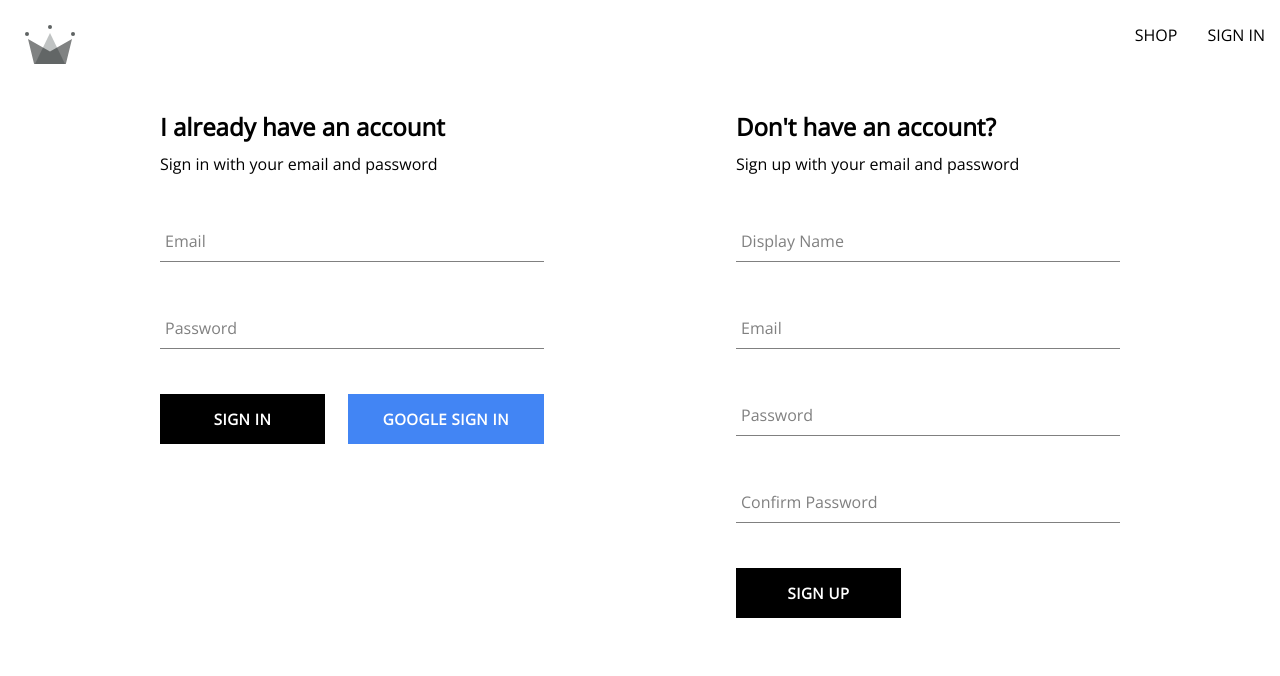
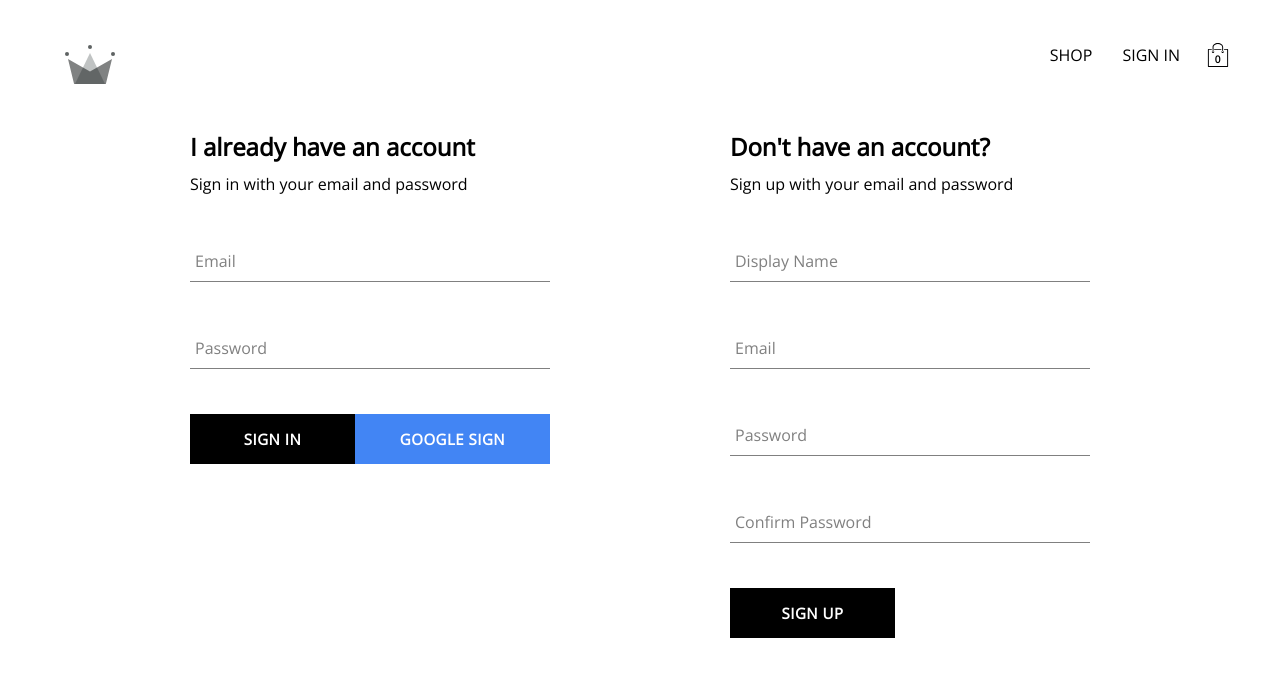
Before and after one commit to tlarmstrong/crwn-clothing, a React (Create React App) app: page /auth in a window 1280 px wide. Shown: the top 676 px of the page. Built offline with nearby package versions, Linux system fonts and the light colour scheme; no server answers.

Commit message:
add cart context, shopping icon, and card dropdown

```diff
--- a/src/components/button/button.styles.scss
+++ b/src/components/button/button.styles.scss
@@ -32,7 +32,7 @@
     }
   }
 
-  .inverted {
+  &.inverted {
     background-color: white;
     color: black;
     border: 1px solid black;
--- /dev/null
+++ b/src/components/cart-dropdown/cart-dropdown.component.jsx
@@ -0,0 +1,21 @@
+
+import Button from '../button/button.component';
+
+import './cart-dropdown.styles.scss';
+
+const CartDropdown = () => {
+  return (
+    <div className='cart-dropdown-container'>
+      <div className='cart-items'></div>
+      <Button
+        buttonType="default"
+        displayText="CHECKOUT"
+        inputOptions = {{
+          type: "button",
+        }}
+      />
+    </div>
+  );
+}
+
+export default CartDropdown;
--- /dev/null
+++ b/src/components/cart-dropdown/cart-dropdown.styles.scss
@@ -0,0 +1,29 @@
+.cart-dropdown-container {
+  position: absolute;
+  width: 240px;
+  height: 340px;
+  display: flex;
+  flex-direction: column;
+  padding: 20px;
+  border: 1px solid black;
+  background-color: white;
+  top: 90px;
+  right: 40px;
+  z-index: 5;
+
+  .empty-message {
+    font-size: 18px;
+    margin: 50px auto;
+  }
+
+  .cart-items {
+    height: 240px;
+    display: flex;
+    flex-direction: column;
+    overflow: scroll;
+  }
+
+  button {
+    margin-top: auto;
+  }
+}
--- /dev/null
+++ b/src/components/cart-icon/cart-icon.component.jsx
@@ -0,0 +1,22 @@
+
+import { useContext } from 'react';
+
+import { ReactComponent as ShoppingIcon } from '../../assets/shopping-bag.svg';
+
+import { CartContext } from '../../contexts/cart.context';
+
+import './cart-icon.styles.scss';
+
+const CartIcon = () => {
+  const { isCartOpen, setIsCartOpen } = useContext(CartContext);
+  const toggleIsCartOpen = () => setIsCartOpen(!isCartOpen);
+
+  return (
+      <div className='cart-icon-container' onClick={toggleIsCartOpen} >
+        <ShoppingIcon className='shopping-icon' />
+        <span className='item-count'>0</span>
+      </div>
+  );
+}
+
+export default CartIcon;
--- /dev/null
+++ b/src/components/cart-icon/cart-icon.styles.scss
@@ -0,0 +1,22 @@
+.cart-icon-container {
+  width: 45px;
+  height: 45px;
+  position: relative;
+  display: flex;
+  align-items: center;
+  justify-content:
+  center;
+  cursor: pointer;
+
+  .shopping-icon {
+    width: 24px;
+    height: 24px;
+  }
+
+  .item-count {
+    position: absolute;
+    font-size: 10px;
+    font-weight: bold;
+    bottom: 12px;
+  }
+}
--- /dev/null
+++ b/src/contexts/cart.context.jsx
@@ -0,0 +1,16 @@
+
+import { createContext, useState } from 'react';
+
+export const CartContext = createContext({
+  isCartOpen: false,
+  setIsCartOpen: () => {}
+})
+
+export const CartProvider = ({children}) => {
+  const [isCartOpen, setIsCartOpen] = useState(false);
+  const value = {isCartOpen, setIsCartOpen};
+
+  return (
+    <CartContext.Provider value={value}>{children}</CartContext.Provider>
+  );
+}
--- a/src/contexts/products.context.jsx
+++ b/src/contexts/products.context.jsx
@@ -1,4 +1,4 @@
-import { createContext, useState } from 'react'
+import { createContext, useState } from 'react';
 
 import PRODUCTS from '../shop-data.json';
 
--- a/src/index.js
+++ b/src/index.js
@@ -3,8 +3,10 @@
 import { BrowserRouter } from 'react-router-dom';
 
 import App from './App';
+
 import { UserProvider } from './contexts/user.context';
 import { ProductsProvider } from './contexts/products.context';
+import { CartProvider } from './contexts/cart.context';
 
 import './index.scss';
 
@@ -16,7 +18,9 @@
     <BrowserRouter>
       <UserProvider>
         <ProductsProvider>
-          <App />
+          <CartProvider>
+            <App />
+          </CartProvider>
         </ProductsProvider>
       </UserProvider>
     </BrowserRouter>
--- a/src/index.scss
+++ b/src/index.scss
@@ -1,5 +1,6 @@
 body {
   margin: 0;
+  padding: 20px 40px;
   font-family: 'Open Sans', sans-serif;
   -webkit-font-smoothing: antialiased;
   -moz-osx-font-smoothing: grayscale;
--- a/src/routes/navigation/navigation.component.jsx
+++ b/src/routes/navigation/navigation.component.jsx
@@ -2,15 +2,20 @@
 import { Fragment, useContext } from 'react';
 import { Outlet, Link } from 'react-router-dom';
 
+import CartIcon from '../../components/cart-icon/cart-icon.component';
+import CartDropdown from '../../components/cart-dropdown/cart-dropdown.component';
+
+import { UserContext } from '../../contexts/user.context';
+import { CartContext } from '../../contexts/cart.context';
+
 import { ReactComponent as CrwnLogo } from '../../assets/crown.svg';
-import { UserContext } from '../../contexts/user.context';
-
 import { signOutUser } from '../../utils/firebase/firebase.utils';
 
 import './navigation.styles.scss';
 
 const Navigation = () => {
   const { currentUser } = useContext(UserContext);
+  const { isCartOpen } = useContext(CartContext);
 
   return (
     <Fragment>
@@ -29,7 +34,9 @@
               SIGN IN
             </Link>
           )}
+          <CartIcon />
         </div>
+        { isCartOpen && <CartDropdown /> }
       </div>
       <Outlet />
     </Fragment>
```
Also changed, not shown: src/assets/shopping-bag.svg (added).
